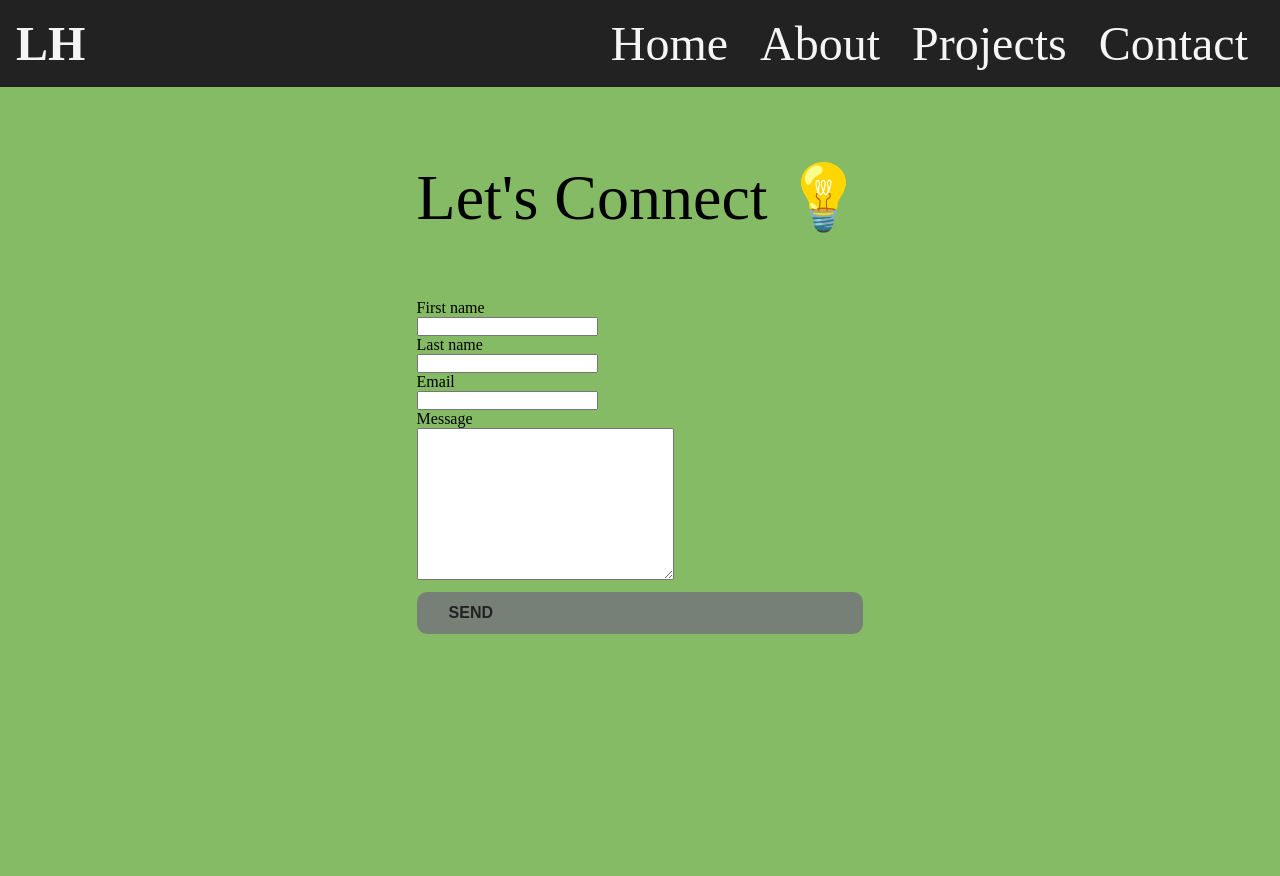
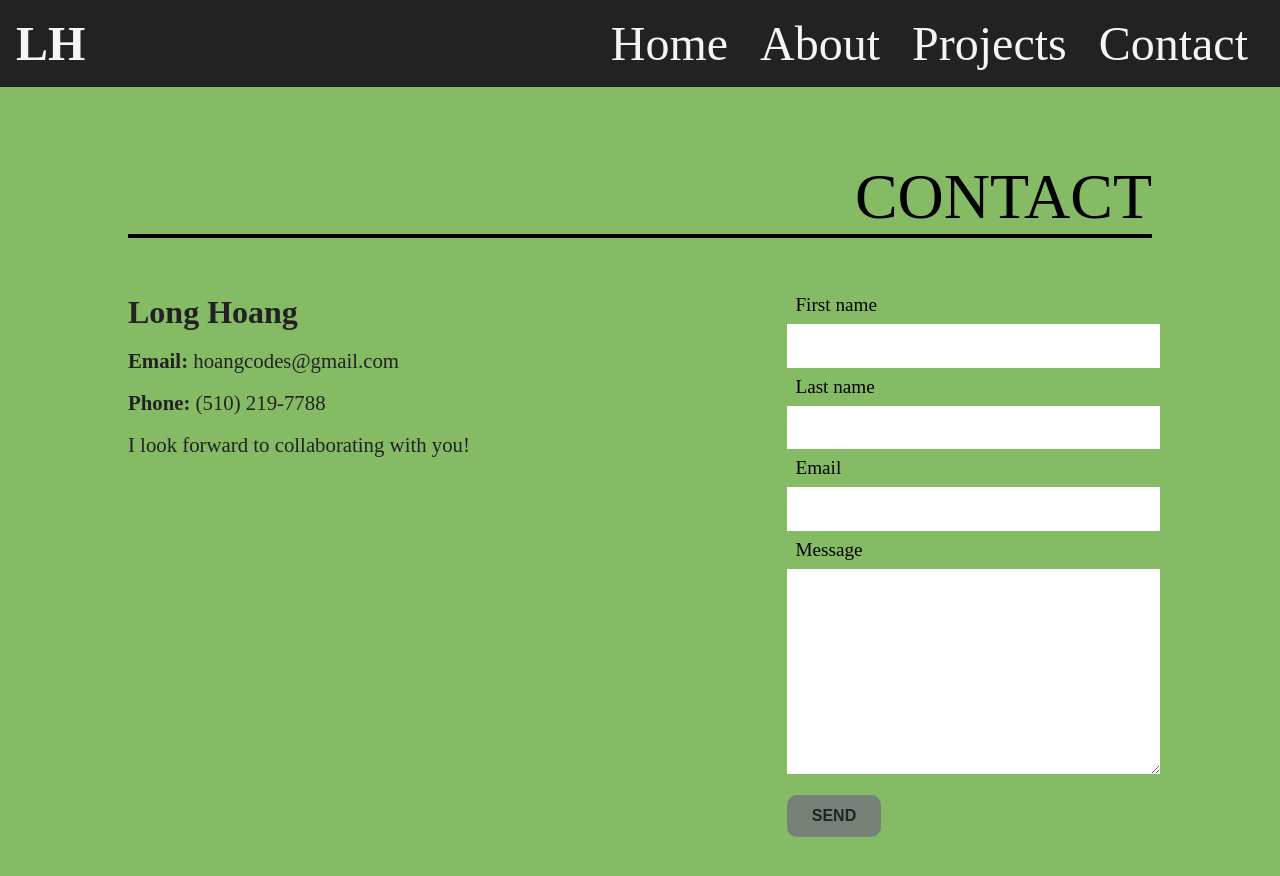
Before and after one commit to SilverPrius/LH-Portfolio, a React (Create React App) app: page /contact in a window 1280 px wide. Shown: the top 876 px of the page. Built offline with nearby package versions, Linux system fonts and the light colour scheme.

Commit message:
Adding contact info to contact page

```diff
--- a/src/pages/Contact/Contact.js
+++ b/src/pages/Contact/Contact.js
@@ -137,6 +137,20 @@ const Contact = () => {
   return (
     <div className='contact-main'>
       <div className='contact-inner'>
+        <div className='contact-title'>CONTACT<hr></hr></div>
+        <div className='contact-body'>
+          <div className='contact-info'>
+            <p className='contact-name'><strong>Long Hoang</strong></p>
+            <br />
+            <p className='contact-email'><a href={"mailto:hoangcodes@gmail.com"}><strong>Email: </strong> hoangcodes@gmail.com</a></p>
+
+
+            <br />
+            <p className='contact-phone'><strong>Phone: </strong>(510) 219-7788</p>
+            <br />
+            <p className='contact-message'>I look forward to collaborating with you!</p>
+          </div>
+
           <form
             name="contact"
             method="POST"
@@ -147,7 +161,7 @@ const Contact = () => {
             <div hidden>
               <input name="bot-field" />
             </div>
-          <div className='contact-title'>Let's Connect 💡</div>
+
             <div className='form-inputs'>
               <div>
                 <label>First name<br />
@@ -156,21 +170,22 @@ const Contact = () => {
               </div>
               <div>
                 <label>Last name<br />
-              <input type="text" name="last-name" required  />
+                  <input type="text" name="last-name" required />
                 </label>
               </div>
               <div>
                 <label htmlFor="email">Email</label><br />
-            <input id="email" type="email" name="email" required  />
+                <input id="email" type="email" name="email" required />
               </div>
               <div>
                 <label>Message<br />
-              <textarea name="message"  required cols={30} rows={10} ></textarea>
+                  <textarea name="message" required cols={30} rows={10} ></textarea>
                 </label>
               </div>
             </div>
-          <button className='btn' type="submit">Send</button>
+            <button className='btn' id='contact-button' type="submit">Send</button>
           </form>
+        </div>
       </div>
     </div>
   )
--- a/src/pages/Contact/contact.css
+++ b/src/pages/Contact/contact.css
@@ -5,11 +5,11 @@
 }
 
 .contact-inner {
-    width: 50%;
+    width: 80%;
     margin: 0 auto;
     display: flex;
-    justify-content: center;
     height: 100vh;
+    flex-direction: column;
 }
 
 .contact-title {
@@ -18,9 +18,44 @@
     text-align: right;
 }
 
+.contact-body {
+    display: flex;
+    flex-direction: row;
+    justify-content: space-between;
+}
+
 form {
     display: flex;
     flex-direction: column;
     gap: .5rem;
 
 }
+
+input, textarea{
+    width: 100%;
+    padding: .8rem;
+    /* border-radius: 1rem; */
+    border: thin;
+    margin: .5rem;
+    font-size: 1rem;
+}
+
+label {
+    font-size: 1.2rem;
+    margin: 1rem;
+}
+
+#contact-button {
+    width: 25%;
+    margin-left: 0.5rem;
+    display: flex;
+    justify-content: center;
+}
+
+p {
+    font-size: 1.3rem;
+}
+
+.contact-name {
+    font-size: 2rem;
+}
--- a/src/pages/Projects/projects.css
+++ b/src/pages/Projects/projects.css
@@ -44,7 +44,6 @@
   flex-direction: column;
   height: 100%;
   padding: 3rem;
-  background-color: #999999;
   border-radius: 20px;
   position: relative;
   overflow: hidden;
```
Lines whose indentation alone changed are shown as unchanged.
